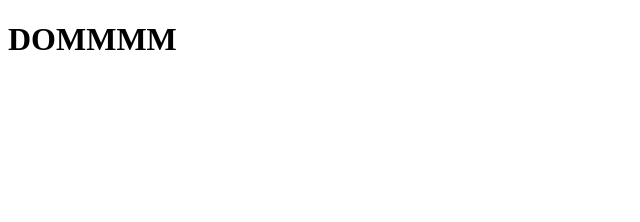
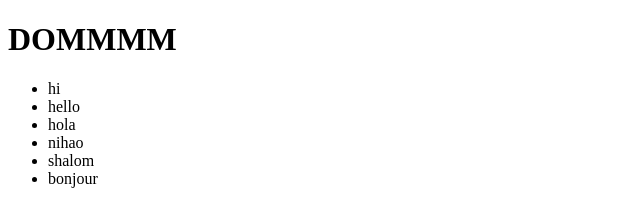
Before and after one commit to mashuDuek/DOMesticate, a website: page src/index.html in a window 1280 px wide. Shown: the whole page, without its empty margins (0-640 px from the left). Drawn offline with Linux system fonts and the light colour scheme; files whose address does not match are found by name.

Commit message:
add stuff to index html

```diff
--- a/src/index.html
+++ b/src/index.html
@@ -8,5 +8,13 @@
   <body>
     <h1>DOMMMM</h1>
     <div id="root"></div>
+    <ul>
+      <li>hi</li>
+      <li>hello</li>
+      <li>hola</li>
+      <li>nihao</li>
+      <li>shalom</li>
+      <li>bonjour</li>
+    </ul>
   </body>
 </html>
```
